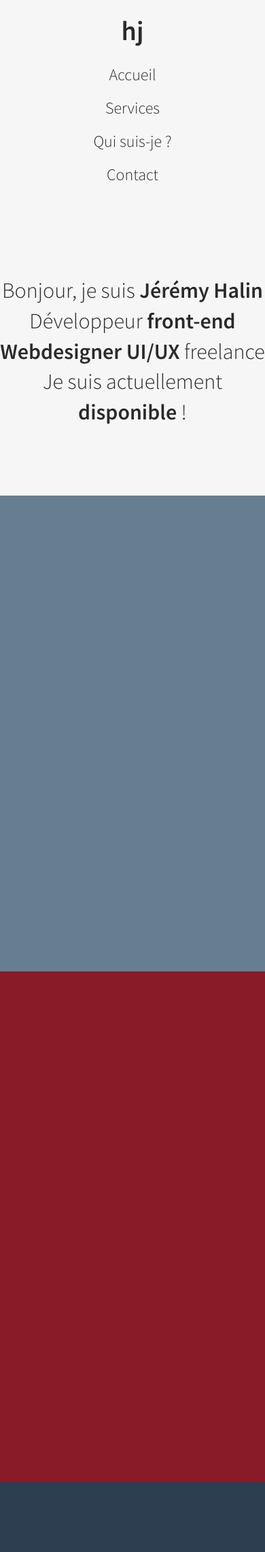
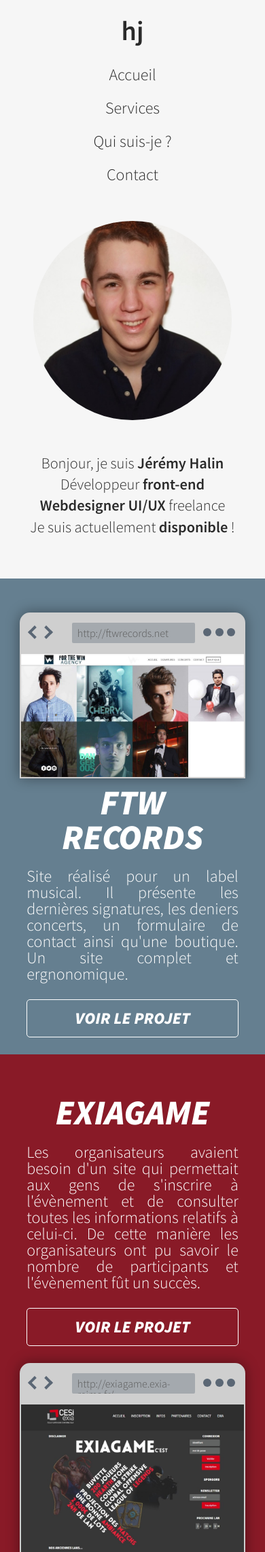
Before and after one commit to HJerem/Portfolio, a PHP site: page / in a window 390 px wide. Shown: the top 2283 px of the page at 68% size. Run offline with PHP 8.4, Linux system fonts and the light colour scheme; some libraries are stand-ins or nearby versions.

Commit message:
Some Responsive fix

```diff
--- a/css/main.css
+++ b/css/main.css
@@ -179,9 +179,16 @@
 }
 
 #home {
-  clear:both;
-  padding-top:200px;
-  margin-bottom: 400px;
+  padding-top: 100px;
+  text-align: center;
+  margin-bottom: 190px;
+}
+.pres-home{
+  display: inline-block;
+  vertical-align: middle;
+  margin: 0 auto;
+  text-align: left;
+  padding-left: 3rem;
 }
 
 #contact{
@@ -195,8 +202,6 @@
 #home h3 {
   font-size: 2em;
   font-weight: 300;
-  width:60%;
-  float:right;
   line-height: 1.4em;
 }
 
@@ -755,12 +760,7 @@
   color:    gray;
 }
 
-.browser-left, .browser-right {
-  opacity:0;
-}
-.info-left, .info-right {
-  opacity:0;
-}
+
 
 /*!
 *  Font Awesome 4.0.3 by @davegandy - http://fontawesome.io - @fontawesome
@@ -872,6 +872,12 @@
 .slider{
   margin:5em auto;
 }
+
+.photo-me{
+  border-radius: 50%;
+  display: inline-block;
+}
+
 /*!
 Animate.css - http://daneden.me/animate
 Licensed under the MIT license - http://opensource.org/licenses/MIT
@@ -1106,11 +1112,34 @@
   .about p{
     padding: 0.2em;
   }
+
+  #home h3 {
+    text-align: center;
+    float:none;
+    width:100%;
+    font-size:1.4em;
+  }
+  .pres-home{
+    padding:0;
+  }
+  .photo-me{
+    margin:0 auto 3rem auto;
+    width:75%;
+    max-width:300px;
+    display:block;
+    text-align: center;
+  }
 }
 
 @media screen and (min-width: 640px){
   header {
     padding:25px;
+  }
+  .browser-left, .browser-right {
+    opacity:0;
+  }
+  .info-left, .info-right {
+    opacity:0;
   }
 }
 
@@ -1132,17 +1161,12 @@
     float:none;
   }
   #home{
-    padding-top: 100px;
-    margin-bottom: 100px;
+    padding-top: 20px;
+    margin-bottom: 60px;
   }
   .one-third {
     width:100%;
     margin-bottom: 30px;
-  }
-  #home h3 {
-    text-align: center;
-    float:none;
-    width:100%;
   }
 
   #footer-container .fa{
--- a/index.php
+++ b/index.php
@@ -25,10 +25,13 @@
 <?php include('header.php'); ?>
 
 <section id="home">
+  <img src="img/photo.jpg" class="photo-me">
+  <div class="pres-home">
     <h3>Bonjour, je suis <strong>Jérémy Halin</strong></h3>
     <h3>Développeur <strong>front-end</strong></h3>
     <h3><strong>Webdesigner UI/UX</strong> freelance</h3>
     <h3>Je suis actuellement <strong>disponible</strong> !</h3>
+  </div>
 </section>
 
 <section id="last-works">
```
Also changed, not shown: img/photo.jpg (added). Lines whose indentation alone changed are shown as unchanged.
